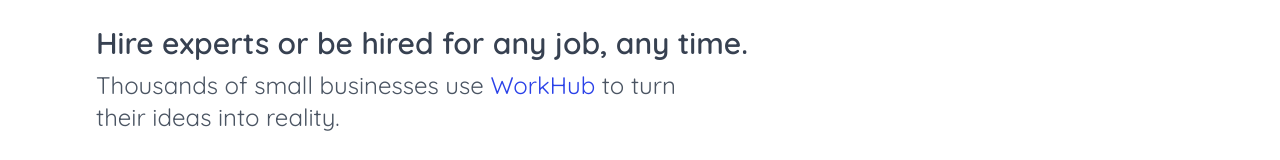
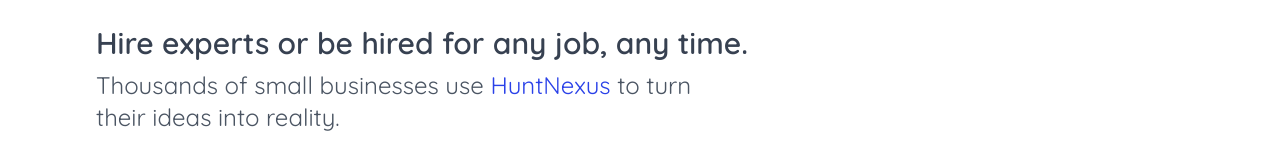
Before and after one commit to hubertproject/HuntNexus, a React (Vite) app: page / in a window 1280 px wide. Shown: the part 169-329 px from the top of the page. Built offline with nearby package versions, Linux system fonts and the light colour scheme.

Commit message:
Updated Main.jsx and NavBar.jsx: renamed 'WorkHub' to 'HuntNexus', removed unused imports, and reformatted code.

```diff
--- a/src/pages/home/Main.jsx
+++ b/src/pages/home/Main.jsx
@@ -1,5 +1,4 @@
 import { IoLocationOutline } from "react-icons/io5";
-// import CardComponent from "../../components/CardComponent";
 import CityCard from "../../components/CityCard";
 import CardComponent from "../../components/CardComponent";
 import Category from './component/Category'
@@ -14,7 +13,7 @@
                     Hire experts or be hired for any job, any time.
                 </h2>
                 <p className="font-quicksand md:text-2xl text-md md:mt-2 mt-4 md:max-w-[600px] max-w-[500px] text-gray-600">
-                    Thousands of small businesses use <span className="text-primary">WorkHub</span> to turn their ideas into reality.
+                    Thousands of small businesses use <span className="text-primary">HuntNexus</span> to turn their ideas into reality.
                 </p>
 
                 <div className="mt-14 md:flex items-center gap-2">
--- a/src/pages/navigation/NavBar.jsx
+++ b/src/pages/navigation/NavBar.jsx
@@ -1,9 +1,9 @@
 import { Fragment } from 'react'
 import { Disclosure, Menu, Transition } from '@headlessui/react'
 import { Bars3Icon, BellIcon, XMarkIcon } from '@heroicons/react/24/outline'
-// import { MdOutlineMail } from "react-icons/md";
+
 import { MdKeyboardArrowDown } from "react-icons/md";
-// import { IoIosArrowForward } from "react-icons/io";
+
 import Logo from '../../assets/logo.png'
 import { useState, useRef } from 'react';
 import { AiOutlinePlus } from "react-icons/ai";
```
